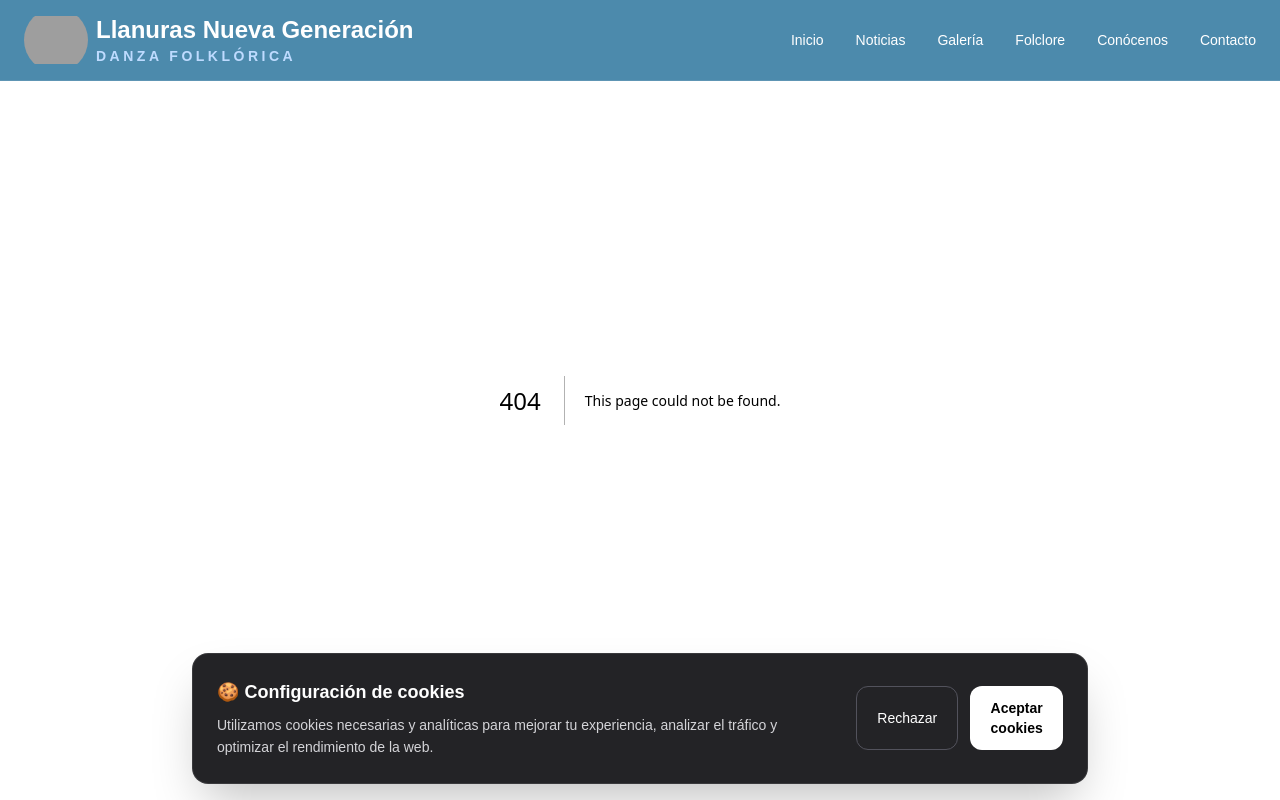
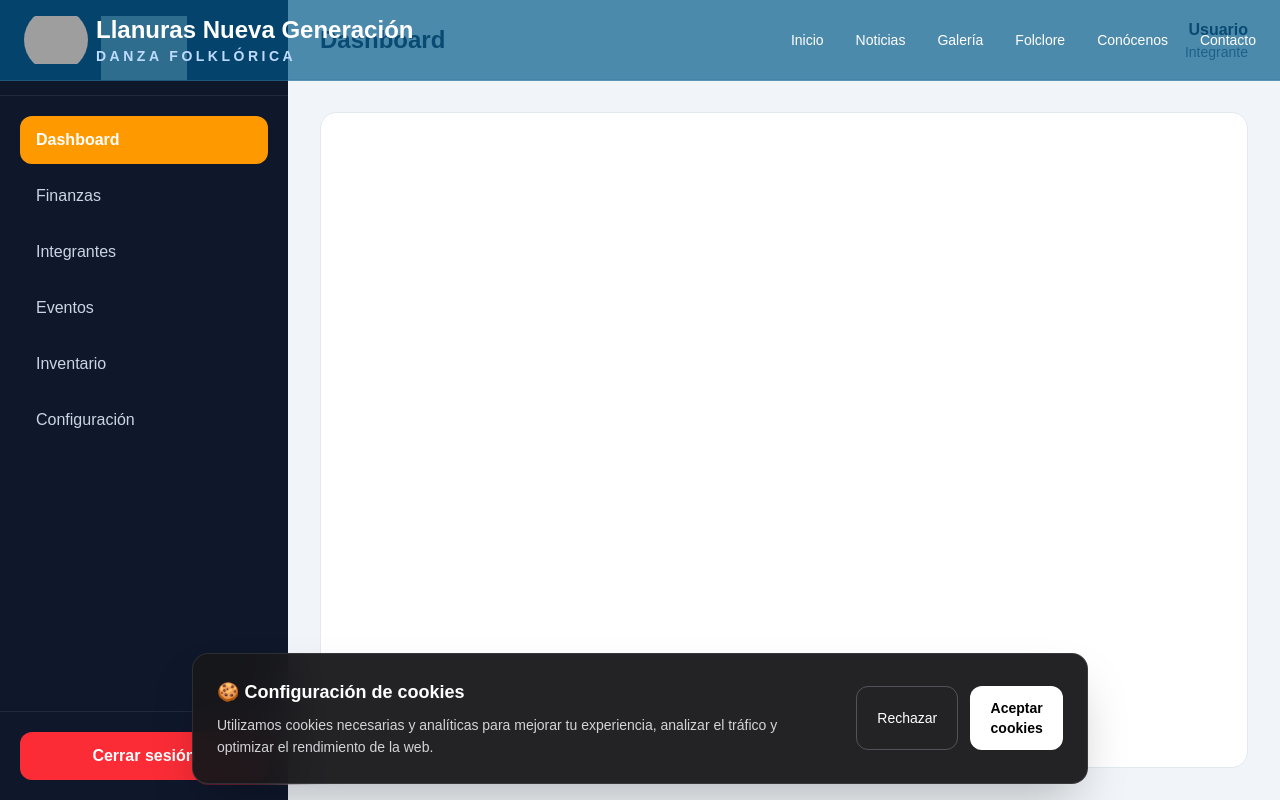
Before and after one commit to brianSalguero/LlanurasNuevaGeneracion, a Next.js app: page /dashboard in a window 1280 px wide. Before the commit this address had no page. Built offline with nearby package versions, Linux system fonts and the light colour scheme; grey boxes are pictures that could not be loaded.

Commit message:
Nuevo login Integrantes

```diff
--- /dev/null
+++ b/app/api/loginIntegrantes/route.ts
@@ -0,0 +1,55 @@
+import { NextRequest, NextResponse } from "next/server";
+import { supabase } from "@/lib/supabase";
+
+export async function POST(req: NextRequest) {
+  try {
+    const { usuario, password } = await req.json();
+
+    if (!usuario || !password) {
+      return NextResponse.json(
+        { success: false, message: "Faltan datos." },
+        { status: 400 }
+      );
+    }
+
+    const { data: integrante, error } = await supabase
+      .from("integrantes")
+      .select("*")
+      .eq("usuario", usuario)
+      .single();
+
+
+    if (error || !integrante) {
+      return NextResponse.json(
+        { success: false, message: "Usuario o contraseña incorrectos." },
+        { status: 401 }
+      );
+    }
+
+    // De momento contraseña en texto plano
+    if (integrante.contrasena !== password) {
+      return NextResponse.json(
+        { success: false, message: "Usuario o contraseña incorrectos." },
+        { status: 401 }
+      );
+    }
+
+    return NextResponse.json({
+      success: true,
+      user: {
+        id: integrante.id,
+        nombre: integrante.nombre,
+        apellido: integrante.apellido,
+        rol: integrante.rol,
+        imagen: integrante.imagen,
+      },
+    });
+  } catch (error) {
+    console.error(error);
+
+    return NextResponse.json(
+      { success: false, message: "Error interno del servidor." },
+      { status: 500 }
+    );
+  }
+}
--- /dev/null
+++ b/app/dashboard/page.tsx
@@ -0,0 +1,131 @@
+"use client";
+
+import Link from "next/link";
+
+export default function DashboardPage() {
+  return (
+    <main className="min-h-screen bg-slate-100 dark:bg-slate-950 flex">
+
+      {/* Sidebar */}
+      <aside className="hidden lg:flex w-72 bg-slate-900 flex-col">
+
+        {/* Logo */}
+        <div className="h-24 border-b border-slate-800 flex items-center justify-center">
+          <img
+            src="/logo/logosintitulo.png"
+            alt="Logo"
+            className="h-16"
+          />
+        </div>
+
+        {/* Menú */}
+        <nav className="flex-1 p-5 space-y-2">
+
+          <Link
+            href="/dashboard"
+            className="block px-4 py-3 rounded-xl bg-amber-500 text-white font-semibold"
+          >
+            Dashboard
+          </Link>
+
+          <Link
+            href="/dashboard/finanzas"
+            className="block px-4 py-3 rounded-xl text-slate-300 hover:bg-slate-800 transition"
+          >
+            Finanzas
+          </Link>
+
+          <Link
+            href="/dashboard/integrantes"
+            className="block px-4 py-3 rounded-xl text-slate-300 hover:bg-slate-800 transition"
+          >
+            Integrantes
+          </Link>
+
+          <Link
+            href="/dashboard/eventos"
+            className="block px-4 py-3 rounded-xl text-slate-300 hover:bg-slate-800 transition"
+          >
+            Eventos
+          </Link>
+
+          <Link
+            href="/dashboard/inventario"
+            className="block px-4 py-3 rounded-xl text-slate-300 hover:bg-slate-800 transition"
+          >
+            Inventario
+          </Link>
+
+          <Link
+            href="/dashboard/configuracion"
+            className="block px-4 py-3 rounded-xl text-slate-300 hover:bg-slate-800 transition"
+          >
+            Configuración
+          </Link>
+
+        </nav>
+
+        {/* Footer */}
+        <div className="p-5 border-t border-slate-800">
+          <button
+            className="
+              w-full
+              bg-red-500
+              hover:bg-red-600
+              text-white
+              rounded-xl
+              py-3
+              font-semibold
+              transition
+            "
+          >
+            Cerrar sesión
+          </button>
+        </div>
+
+      </aside>
+
+      {/* Contenido */}
+      <div className="flex-1 flex flex-col">
+
+        {/* Header */}
+        <header className="h-20 bg-white dark:bg-slate-900 border-b border-slate-200 dark:border-slate-800 flex items-center justify-between px-8">
+
+          <h1 className="text-2xl font-bold text-slate-800 dark:text-white">
+            Dashboard
+          </h1>
+
+          <div className="flex items-center gap-3">
+            <div className="text-right">
+              <p className="font-semibold text-slate-800 dark:text-white">
+                Usuario
+              </p>
+
+              <p className="text-sm text-slate-500">
+                Integrante
+              </p>
+            </div>
+          </div>
+
+        </header>
+
+        {/* Zona donde irá el contenido */}
+        <section className="flex-1 p-8">
+          <div
+            className="
+              h-full
+              rounded-2xl
+              bg-white
+              dark:bg-slate-900
+              border
+              border-slate-200
+              dark:border-slate-800
+            "
+          />
+        </section>
+
+      </div>
+
+    </main>
+  );
+}
--- /dev/null
+++ b/app/login/page.tsx
@@ -0,0 +1,187 @@
+"use client";
+
+import { useState } from "react";
+import { useRouter } from "next/navigation";
+
+export default function LoginPage() {
+  const router = useRouter();
+
+  const [usuario, setUsuario] = useState("");
+  const [password, setPassword] = useState("");
+  const [recordarme, setRecordarme] = useState(false);
+
+  const [loading, setLoading] = useState(false);
+  const [error, setError] = useState("");
+
+  const handleLogin = async (e: React.FormEvent) => {
+    e.preventDefault();
+
+    setError("");
+    setLoading(true);
+
+    try {
+      console.log("Haciendo fetch...");
+      const res = await fetch("/api/loginIntegrantes", {
+        method: "POST",
+        headers: {
+          "Content-Type": "application/json",
+        },
+        body: JSON.stringify({
+          usuario,
+          password,
+          recordarme,
+        }),
+      });
+
+      const data = await res.json();
+
+      if (!res.ok) {
+        setError(data.message);
+        return;
+      }
+
+      router.push("/dashboard");
+    } catch {
+      setError("Ha ocurrido un error.");
+    } finally {
+      setLoading(false);
+    }
+  };
+
+  return (
+    <main className="min-h-screen flex items-center justify-center bg-white dark:bg-slate-950 px-6">
+      <div className="w-full max-w-md">
+
+        {/* Logo */}
+        <div className="text-center mb-5">
+          <img
+            src="/logo/logosintitulo.png"
+            alt="Llanuras"
+            className="w-35 mx-auto mb-4"
+          />
+
+          <h1 className="text-3xl font-bold text-slate-800 dark:text-white">
+            Llanuras Nueva Generación
+          </h1>
+
+          <p className="text-slate-500 dark:text-slate-400 mt-2">
+            Área privada del grupo
+          </p>
+        </div>
+
+          <form
+            onSubmit={handleLogin}
+            className="w-full max-w-md bg-slate-100 dark:bg-slate-900 rounded-3xl p-8 shadow-xl space-y-6"
+          >
+            {/* Usuario */}
+            <div>
+              <label className="block text-sm font-semibold text-slate-700 dark:text-slate-300 mb-2">
+                Usuario
+              </label>
+
+              <input
+                type="text"
+                placeholder="Introduce tu usuario"
+                value={usuario}
+                onChange={(e) => setUsuario(e.target.value)}
+                required
+                className="
+                  w-full
+                  rounded-xl
+                  border
+                  border-slate-300
+                  dark:border-slate-700
+                  bg-white
+                  dark:bg-slate-800
+                  py-3
+                  px-4
+                  outline-none
+                  focus:border-amber-500
+                  focus:ring-2
+                  focus:ring-amber-500/20
+                  transition
+                "
+              />
+            </div>
+
+            {/* Contraseña */}
+            <div>
+              <label className="block text-sm font-semibold text-slate-700 dark:text-slate-300 mb-2">
+                Contraseña
+              </label>
+
+              <input
+                type="password"
+                placeholder="Introduce tu contraseña"
+                value={password}
+                onChange={(e) => setPassword(e.target.value)}
+                required
+                className="
+                  w-full
+                  rounded-xl
+                  border
+                  border-slate-300
+                  dark:border-slate-700
+                  bg-white
+                  dark:bg-slate-800
+                  py-3
+                  px-4
+                  outline-none
+                  focus:border-amber-500
+                  focus:ring-2
+                  focus:ring-amber-500/20
+                  transition
+                "
+              />
+            </div>
+
+            {/* Recordarme */}
+            <div className="flex items-center gap-2">
+              <input
+                id="recordarme"
+                type="checkbox"
+                checked={recordarme}
+                onChange={(e) => setRecordarme(e.target.checked)}
+                className="accent-amber-500 w-4 h-4"
+              />
+
+              <label
+                htmlFor="recordarme"
+                className="text-sm text-slate-600 dark:text-slate-300"
+              >
+                Recordarme
+              </label>
+            </div>
+
+            {/* Error */}
+            {error && (
+              <div className="rounded-xl bg-red-100 text-red-700 border border-red-300 px-4 py-3 text-sm">
+                {error}
+              </div>
+            )}
+
+            {/* Botón */}
+            <button
+              type="submit"
+              disabled={loading}
+              className="
+                w-full
+                bg-amber-500
+                hover:bg-amber-600
+                disabled:bg-amber-300
+                text-white
+                font-bold
+                py-3
+                rounded-xl
+                transition
+                shadow-lg
+                hover:shadow-xl
+              "
+            >
+              {loading ? "Iniciando sesión..." : "Iniciar sesión"}
+            </button>
+          </form>
+        </div>
+    </main>
+  );
+}
--- a/components/CookieBanner/CookieBanner.tsx
+++ b/components/CookieBanner/CookieBanner.tsx
@@ -53,6 +53,7 @@ export default function CookieBanner() {
           <div className="flex flex-col gap-3 sm:flex-row">
 
             <button
+              type="button"
               onClick={rejectCookies}
               className="rounded-xl border border-zinc-600 px-5 py-3 text-sm font-medium text-white transition hover:bg-zinc-800"
             >
@@ -60,6 +61,7 @@ export default function CookieBanner() {
             </button>
 
             <button
+              type="button"
               onClick={acceptCookies}
               className="rounded-xl bg-white px-5 py-3 text-sm font-semibold text-black transition hover:scale-105"
             >
--- a/components/Navbar/Navbar.tsx
+++ b/components/Navbar/Navbar.tsx
@@ -60,6 +60,7 @@ export default function Navbar() {
 
         {/* MOBILE BUTTON */}
         <button
+          type="button"
           onClick={() => setOpen(!open)}
           className="md:hidden text-white z-10000"
         >
```
